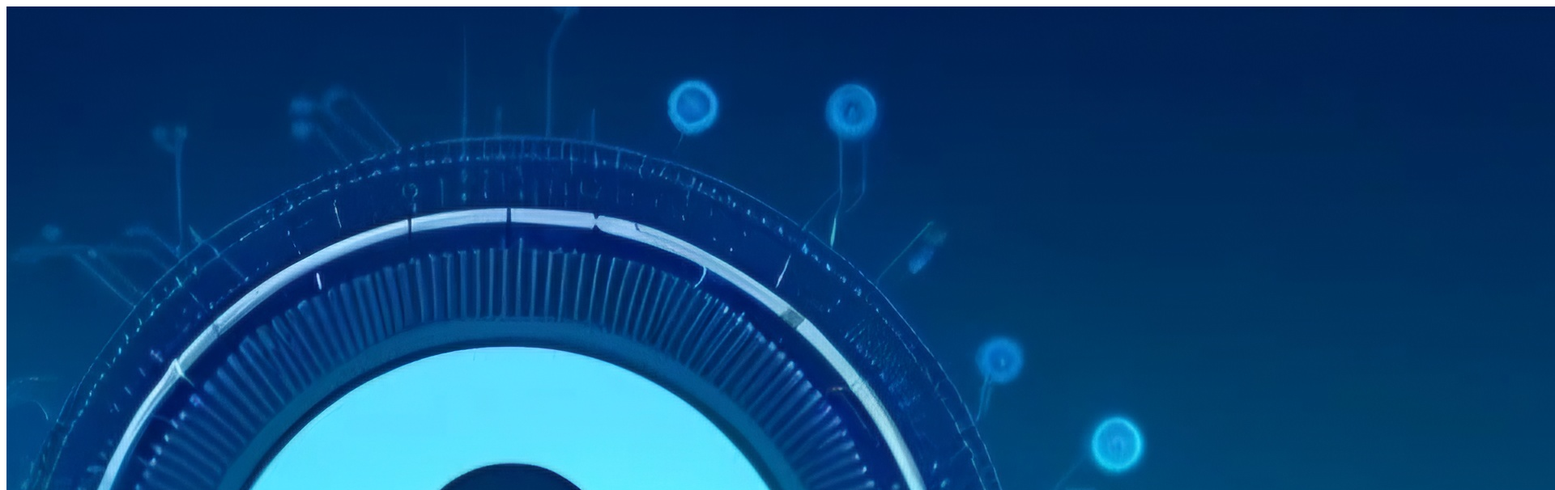
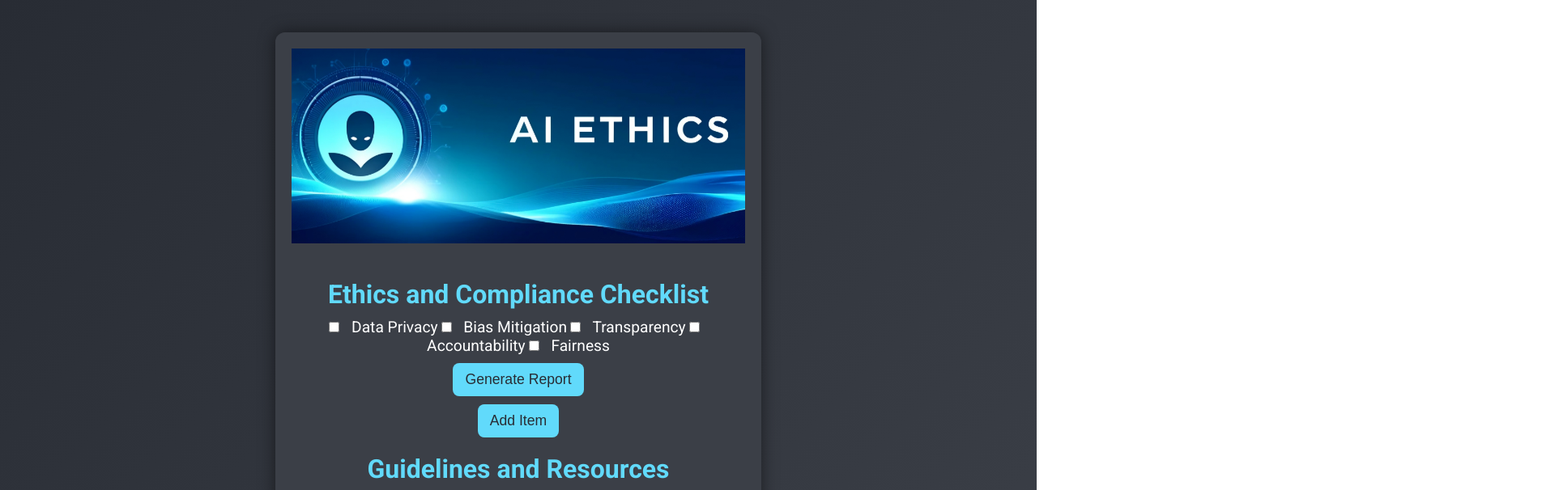
Before and after one commit to aurelius-in/AI-Ethics, a plain HTML site: page index.html in a window 1280 px wide. Shown: the top 606 px of the page at 81% size, 1920 px wide, since content can reach past the window. Drawn offline with nearby package versions, Linux system fonts and the light colour scheme.

Commit message:
Update style.css

```diff
--- a/style.css
+++ b/style.css
@@ -1,4 +1,59 @@
-    10px;
+    /* Reset some default styles */
+body, h1, h2, p, input, button, div, label, ul, li, textarea {
+    margin: 0;
+    padding: 0;
+    box-sizing: border-box;
+}
+
+body {
+    font-family: 'Roboto', sans-serif;
+    background: linear-gradient(135deg, #282c34, #3b3f47);
+    color: #fff;
+    display: flex;
+    justify-content: center;
+    align-items: center;
+    height: 100vh;
+    margin: 0;
+    padding: 20px;
+}
+
+.container {
+    background: #3b3f47;
+    padding: 20px;
+    border-radius: 12px;
+    box-shadow: 0 0 20px rgba(0, 0, 0, 0.5);
+    width: 100%;
+    max-width: 600px;
+    text-align: center;
+    overflow-y: auto;
+    max-height: 90vh; /* Ensure it fits within the screen */
+}
+
+.banner {
+    width: 100%;
+    height: auto;
+    margin-bottom: 20px;
+}
+
+h2 {
+    font-size: 2em;
+    margin-bottom: 10px;
+    color: #61dafb;
+}
+
+.section {
+    margin-top: 20px;
+}
+
+form {
+    display: flex;
+    flex-direction: column;
+    align-items: center;
+}
+
+label {
+    width: 100%;
+    margin-bottom: 10px;
     font-size: 1.2em;
     text-align: left;
 }
```
